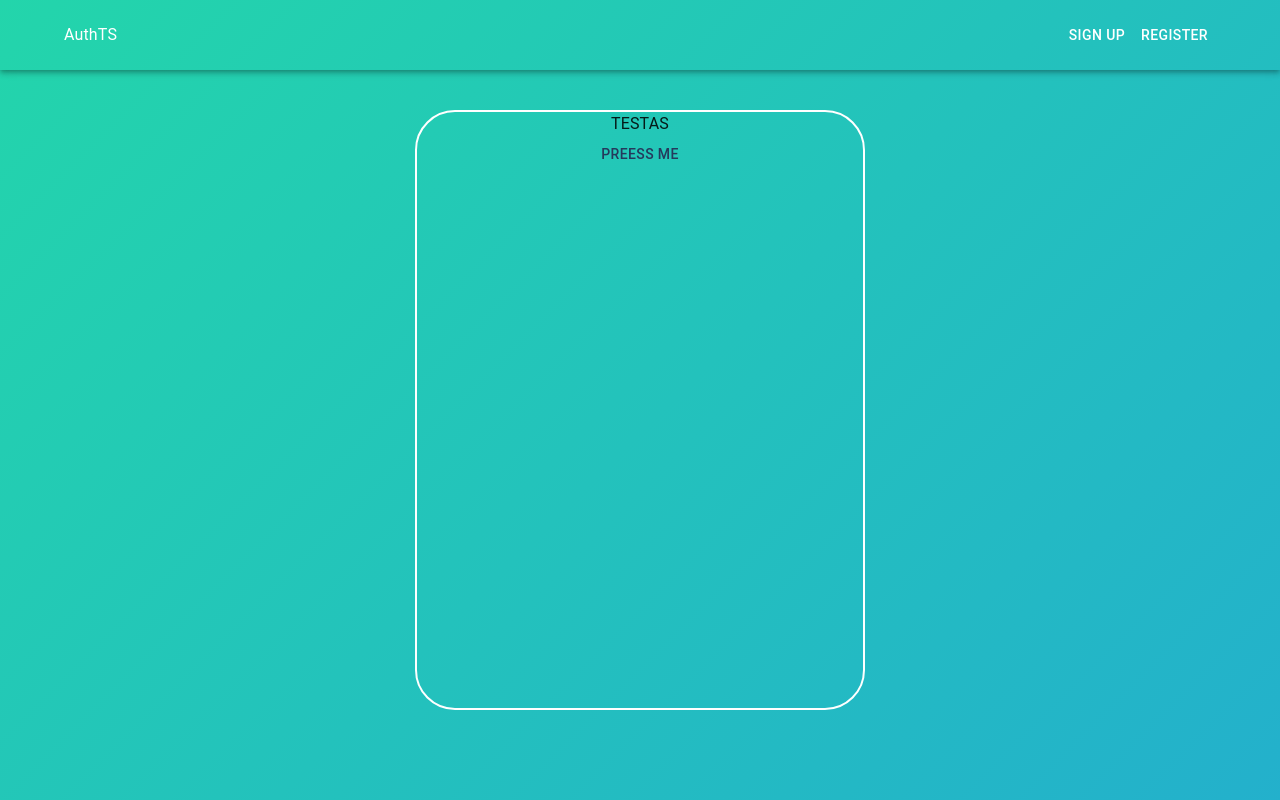
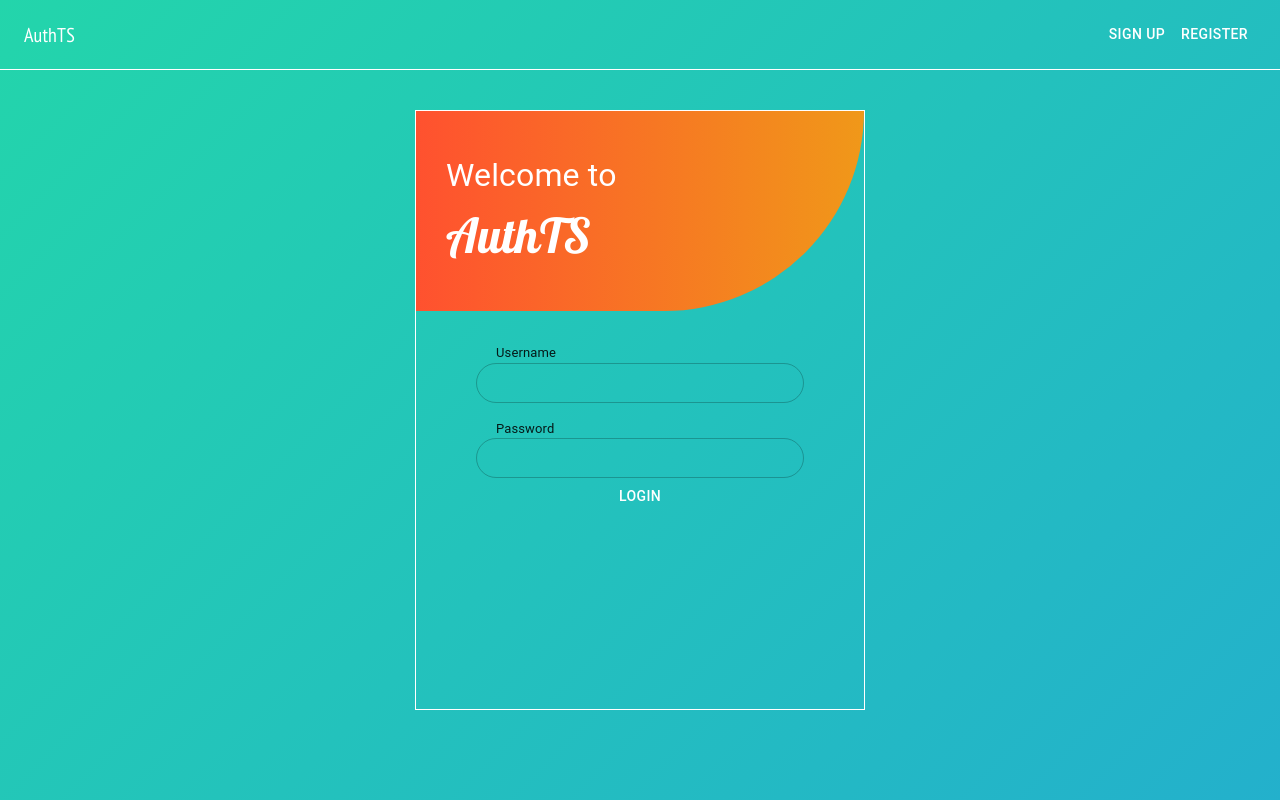
Before and after one commit to TadasSipavicius/Authentication-System-Frontend, a React (Create React App) app: page / in a window 1280 px wide. Built offline with nearby package versions, Linux system fonts and the light colour scheme; the HTML template or start-up script is replaced by a standard one.

Commit message:
added the home page

```diff
--- a/public/index.html
+++ b/public/index.html
@@ -3,6 +3,10 @@
   <head>
     <meta charset="utf-8" />
     <meta name="viewport" content="width=device-width, initial-scale=1" />
+    <link rel="preconnect" href="https://fonts.googleapis.com">
+    <link rel="preconnect" href="https://fonts.gstatic.com" crossorigin>
+    <link rel="preconnect" href="https://fonts.googleapis.com">
+    <link href="https://fonts.googleapis.com/css2?family=Lobster&family=PT+Sans+Narrow&family=Pacifico&display=swap" rel="stylesheet">
     <meta name="theme-color" content="#000000" />
     <meta
       name="description"
--- a/src/Components/NavigationBar/NavigationBar.tsx
+++ b/src/Components/NavigationBar/NavigationBar.tsx
@@ -1,18 +1,17 @@
-import { AppBar, Box, Button, Container, Toolbar, Typography } from '@mui/material';
+import { AppBar, Box, Button, Container, Link, Toolbar } from '@mui/material';
 import React from 'react';
 
 export default function NavigationBar() {
 
     return (
-        <AppBar position="sticky" elevation={4} sx={{ height: 70, justifyContent: "center", background: 'transparent'}} >
-            <Toolbar>
-                <Container sx={{ display: "flex", flexDirection: "row", float: "right", justifyContent: "space-between" }}>
+        <AppBar position="sticky" sx={{ height: 70, justifyContent: "center", background: 'transparent', borderBottom: "1px solid white", boxShadow: "none" }} >
+            <Toolbar disableGutters>
+                <Container maxWidth={false} sx={{ display: "flex", flexDirection: "row", float: "right", justifyContent: "space-between" }}>
                     <Box sx={{ display: "flex", alignItems: "center" }}>
-                        <Typography>
+                        <Link sx={{ fontSize: 20, fontFamily: "PT Sans Narrow, sans-serif", color: "white", textDecoration: "none" }} component={Link} href="/">
                             AuthTS
-                        </Typography>
+                        </Link>
                     </Box>
-
 
                     <Box sx={{ float: "right" }}>
                         <Button sx={{ color: "white" }}>Sign up</Button>
--- a/src/Globals/Theme.tsx
+++ b/src/Globals/Theme.tsx
@@ -4,7 +4,7 @@ export const theme = createTheme({
 
     palette: {
         primary: {
-            main: '#25395C'
+            main: '#fff'
         },
         // secondary: {
         //     main: ' #2787EA'
--- a/src/Pages/Home/Home.Page.tsx
+++ b/src/Pages/Home/Home.Page.tsx
@@ -1,4 +1,4 @@
-import { Box, Button, Container } from '@mui/material';
+import { Box, Button, Container, Stack, TextField, Typography } from '@mui/material';
 import React from 'react';
 
 export default function HomePage() {
@@ -8,17 +8,64 @@ export default function HomePage() {
                 sx={{
                     height: 600,
                     width: 450,
-
                     display: 'flex',
                     flexDirection: 'column',
                     alignItems: 'center',
-                    borderRadius: 10,
-                    border: "2px solid white"
+                    border: "1px solid white"
                 }}
             >
-                TESTAS
-                <Button>Preess me </Button>
+                <Box sx={{ width: "100%", height: 200, backgroundColor: "orange", borderBottomRightRadius: "200px 200px", backgroundImage: "linear-gradient(to right, #ff512f, #f09819)", marginBottom: 4 }}>
+                    <Stack sx={{ marginTop: 4, color: "#fff", margin: "0px 0px 0px 30px", height: "100%", justifyContent: "center" }}>
+                        <Stack
+                            sx={{ fontSize: "2rem" }}
+                        >
+                            Welcome to
+                        </Stack>
+                        <Stack
+                            sx={{ fontFamily: "Lobster, cursive", fontSize: "3rem" }}
+                        >
+                            AuthTS
+                        </Stack>
+
+                    </Stack>
+                </Box>
+
+
+                <Box>
+                    <Typography sx={{marginLeft: 2.5, fontSize: 13}}>
+                        Username
+                    </Typography>
+                    <TextField
+                        size='small'
+                        sx={{
+                            "& .MuiInputBase-root": {
+                                borderRadius: 20
+                            },
+                            "& .MuiInputBase-input": {
+                                width: 300
+                            }
+                        }}
+                    />
+                </Box>
+                <Box sx={{ marginTop: 2 }}>
+                    <Typography sx={{marginLeft: 2.5, fontSize: 13}}>
+                        Password
+                    </Typography>
+                    <TextField
+                        size='small'
+                        sx={{
+                            "& .MuiInputBase-root": {
+                                borderRadius: 20
+                            },
+                            "& .MuiInputBase-input": {
+                                width: 300
+                            }
+                        }}
+                    />
+                </Box>
+
+                <Button>Login</Button>
             </Box>
-        </Container>
+        </Container >
     )
 }
```
